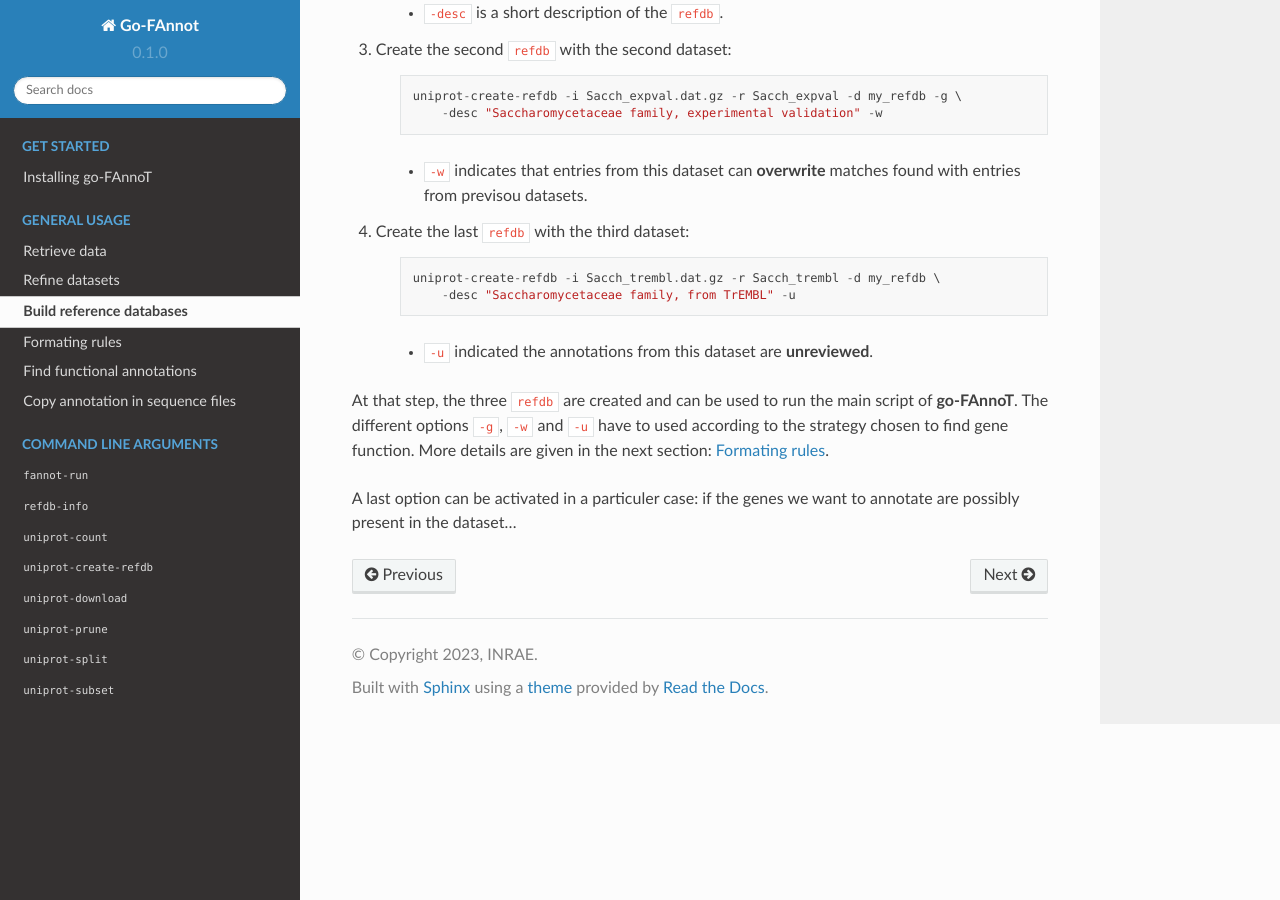
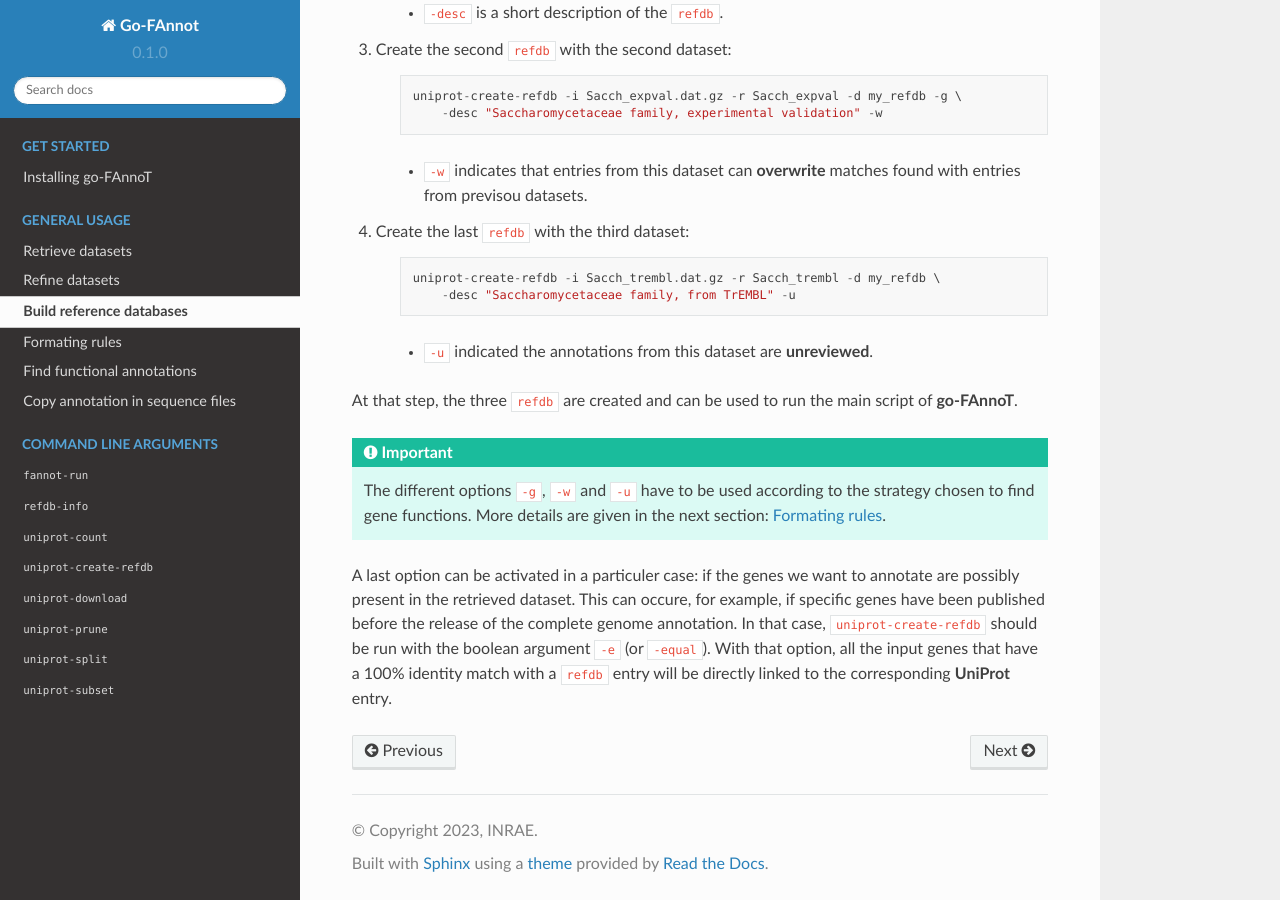
Before and after one commit to hdevillers/go-fannot-documentation, a Sphinx documentation site: the page built from docs/source/usage/build_refdb.rst, in a window 1280 px wide and 900 px high, scrolled down 826 px. Built offline with Sphinx 7.4.7 and the Read the Docs theme 2.0.0, drawn with Linux system fonts in a browser that asks for light colours.

Commit message:
Complete build refdb page.

```diff
--- a/docs/source/usage/build_refdb.rst
+++ b/docs/source/usage/build_refdb.rst
@@ -53,8 +53,13 @@ Here are the steps to build the three corresponding ``refdb``;
     * ``-u`` indicated the annotations from this dataset are **unreviewed**.
 
 At that step, the three ``refdb`` are created and can be used to run the main script of **go-FAnnoT**.
-The different options ``-g``, ``-w`` and ``-u`` have to used according to the strategy
-chosen to find gene function. More details are given in the next section: :ref:`Formating rules <Formating rules>`.
+
+.. important::
+    The different options ``-g``, ``-w`` and ``-u`` have to be used according to the strategy
+    chosen to find gene functions. More details are given in the next section: :ref:`Formating rules <Formating rules>`.
 
 A last option can be activated in a particuler case: if the genes we want to annotate are
-possibly present in the dataset...
+possibly present in the retrieved dataset. This can occure, for example, if specific genes have been
+published before the release of the complete genome annotation. In that case, ``uniprot-create-refdb``
+should be run with the boolean argument ``-e`` (or ``-equal``). With that option, all the input genes that
+have a 100% identity match with a ``refdb`` entry will be directly linked to the corresponding **UniProt** entry.
--- a/docs/source/usage/retrieve_data.rst
+++ b/docs/source/usage/retrieve_data.rst
@@ -1,5 +1,5 @@
-Retrieve data
-=============
+Retrieve datasets
+=================
 
 The transfer of functional annotations require high quality reference datasets.
 While it is possible to build and use your own reference datasets, **go-FAnnoT** workflow
```
